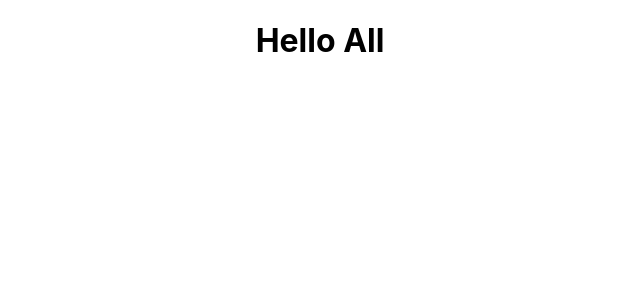
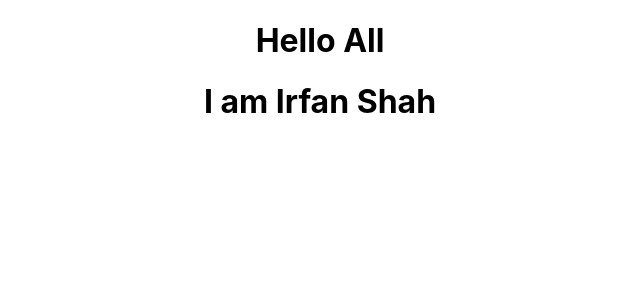
Before and after one commit to shoebkhan111/GitHub-Practice, a React (Create React App) app in the folder github-practice/: page / in a window 1280 px wide. Shown: the top 300 px of the page, without its empty margins (320-960 px from the left). Built offline with nearby package versions, Linux system fonts and the light colour scheme.

Commit message:
IS-new Component Irfan Shah

```diff
--- a/github-practice/src/App.js
+++ b/github-practice/src/App.js
@@ -1,9 +1,11 @@
 import "./App.css";
+import IrfanShah from "./Components/IRFANSHAH/IrfanShah";
 import Testing from "./Components/KHWAJA/Testing";
 function App() {
   return (
     <div className="App">
       <Testing />
+      <IrfanShah/>
     </div>
   );
 }
--- /dev/null
+++ b/github-practice/src/Components/IRFANSHAH/IrfanShah.jsx
@@ -0,0 +1,11 @@
+import React from 'react';
+
+const IrfanShah = () => {
+    return (
+        <div>
+            <h1>I am Irfan Shah</h1>
+        </div>
+    );
+};
+
+export default IrfanShah;
--- a/github-practice/src/Components/KHWAJA/Testing.jsx
+++ b/github-practice/src/Components/KHWAJA/Testing.jsx
@@ -3,7 +3,7 @@ import React from "react";
 const Testing = () => {
   return (
     <div>
-      <h1>Hello All</h1>
+      <h1>Hello All  </h1>
     </div>
   );
 };
```
